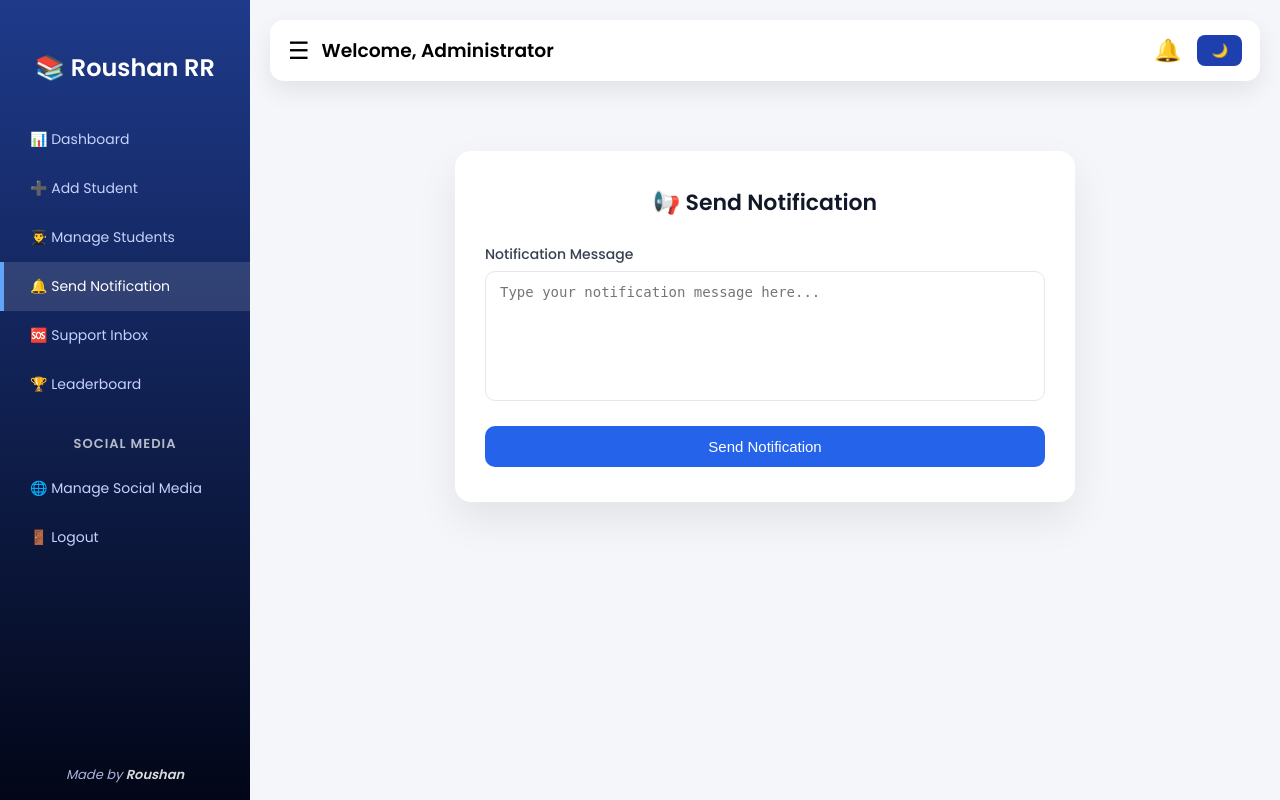
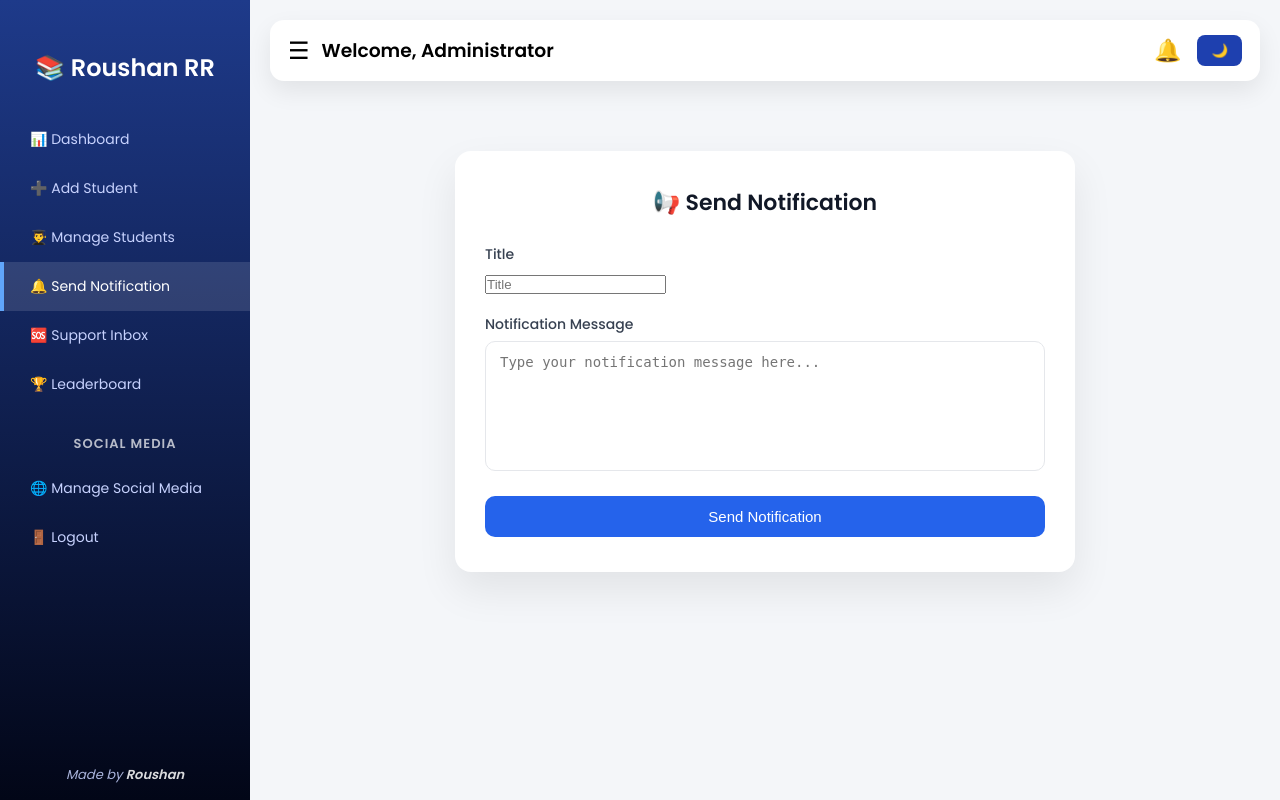
Before and after one commit to Roushanbobdj/my-flask-app-2, a Flask app: page /send_notification in a window 1280 px wide. Run offline with Flask 3, Linux system fonts and the light colour scheme; a user stored in the database is signed in; data that the repository does not hold is empty; some libraries are stand-ins or nearby versions.

Commit message:
Update send_notification.html

```diff
--- a/templates/send_notification.html
+++ b/templates/send_notification.html
@@ -75,24 +75,26 @@
 
         <h2>📢 Send Notification</h2>
 
-        <form method="POST">
+        <form method="POST" action="/send_push">
 
             <div class="form-group">
-                <label for="message">Notification Message</label>
-                <textarea
-                    id="message"
-                    name="message"
-                    placeholder="Type your notification message here..."
-                    required></textarea>
+                <label>Title</label>
+                <input type="text" name="title" placeholder="Title" required>
+            </div>
+
+            <div class="form-group">
+                <label>Notification Message</label>
+                <textarea name="message" placeholder="Type your notification message here..." required></textarea>
             </div>
 
             <button type="submit" class="notify-btn">
                 Send Notification
             </button>
 
-        </form>
+       </form>
 
     </div>
 </div>
 
+
 {% endblock %}
```
